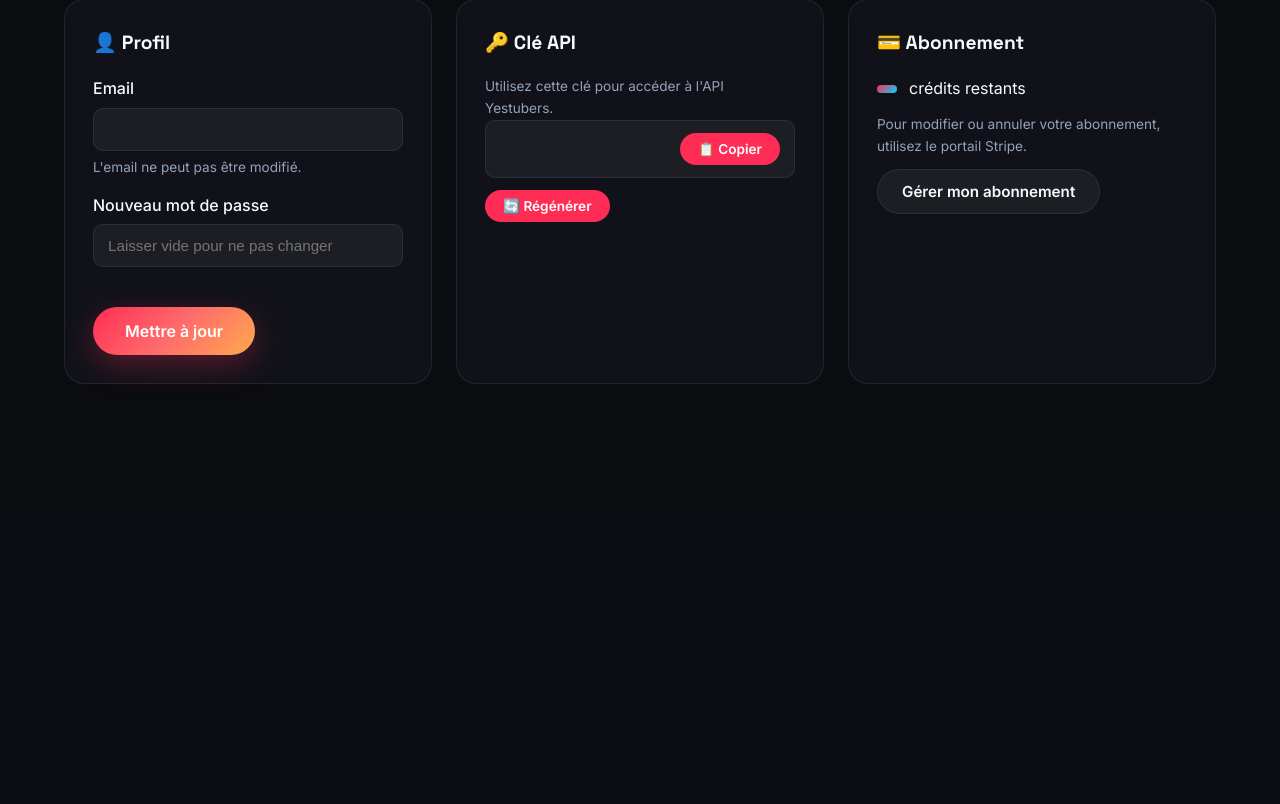
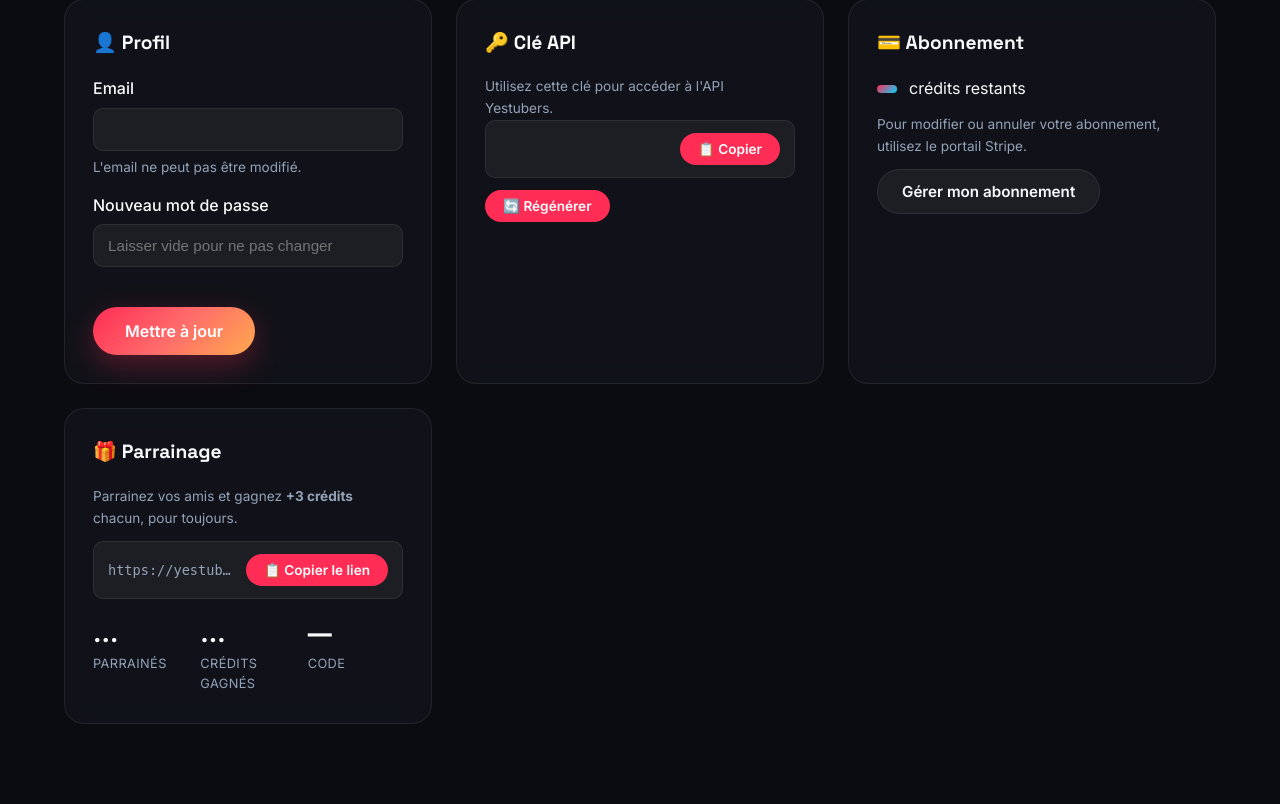
Before and after one commit to BlackBeardAI/YesTubers, a Python web app: template templates/settings.html in a window 1280 px wide. Shown: the part 293-1097 px from the top of the page. Before the commit the page ends 677 px from the top, so only its background shows below. Run offline with Jinja, Linux system fonts and the light colour scheme; the template is opened without the code that fills it, so the values that code supplies are empty.

Commit message:
feat(referral): dashboard stats, affiliate page, form ref field, db migration

```diff
--- a/templates/settings.html
+++ b/templates/settings.html
@@ -12,7 +12,7 @@
     <link rel="manifest" href="/static/manifest.json">
 
     <meta name="robots" content="noindex, nofollow">
-    <link rel="stylesheet" href="/static/css/style.css?v=10">
+    <link rel="stylesheet" href="/static/css/style.min.css?v=10">
     <link rel="preconnect" href="https://fonts.googleapis.com">
     <link rel="preconnect" href="https://fonts.gstatic.com" crossorigin>
     <link href="https://fonts.googleapis.com/css2?family=Inter:wght@400;500;600;700;800;900&family=Space+Grotesk:wght@500;700&display=swap" rel="stylesheet">
@@ -94,6 +94,30 @@
                     <button onclick="billingPortal()" class="btn-secondary" style="margin-top:12px;">Gérer mon abonnement</button>
                     {% endif %}
                 </div>
+
+                <!-- Referral -->
+                <div class="settings-card" id="referral-card">
+                    <h2>🎁 Parrainage</h2>
+                    <p class="hint">Parrainez vos amis et gagnez <strong>+3 crédits</strong> chacun, pour toujours.</p>
+                    <div class="api-key-box" style="margin-top:12px;">
+                        <code id="ref-link">https://yestubers.cloud/signup?ref={{ user.referral_code or '' }}</code>
+                        <button onclick="copyReferralLink()" class="btn-sm">📋 Copier le lien</button>
+                    </div>
+                    <div id="referral-stats" class="referral-stats" style="margin-top:16px; display:grid; grid-template-columns: repeat(3, 1fr); gap: 12px;">
+                        <div>
+                            <div class="stat-value" id="ref-count">…</div>
+                            <div class="stat-label">Parrainés</div>
+                        </div>
+                        <div>
+                            <div class="stat-value" id="ref-earned">…</div>
+                            <div class="stat-label">Crédits gagnés</div>
+                        </div>
+                        <div>
+                            <div class="stat-value" id="ref-code">{{ user.referral_code or '—' }}</div>
+                            <div class="stat-label">Code</div>
+                        </div>
+                    </div>
+                </div>
             </div>
         </div>
     </main>
@@ -131,6 +155,23 @@
         const data = await r.json();
         if (data.url) location.href = data.url;
     }
+    function copyReferralLink() {
+        const link = document.getElementById('ref-link').textContent;
+        navigator.clipboard.writeText(link).then(() => alert('Lien de parrainage copié'));
+    }
+    async function loadReferralStats() {
+        try {
+            const r = await fetch('/api/referral/stats');
+            const data = await r.json();
+            if (data.referral_code) {
+                document.getElementById('ref-code').textContent = data.referral_code;
+                document.getElementById('ref-link').textContent = data.referral_link;
+                document.getElementById('ref-count').textContent = data.referrals_count;
+                document.getElementById('ref-earned').textContent = '+' + data.earned_credits;
+            }
+        } catch(e) { console.error('referral stats', e); }
+    }
+    loadReferralStats();
     </script>
 
     <script id="nav-links-toggle-js">
--- a/templates/signup.html
+++ b/templates/signup.html
@@ -76,6 +76,7 @@
                 <p class="auth-sub">3 crédits gratuits par mois. Passez premium à partir de <strong>5.99€</strong>.</p>
             </div>
             <form id="signup-form">
+                <input type="hidden" name="ref" id="ref-field" value="" />
                 <label>Email</label>
                 <input type="email" name="email" required placeholder="vous@email.com" />
                 <label>Mot de passe</label>
@@ -127,6 +128,8 @@
         if (ref) {
             document.cookie = 'ref=' + encodeURIComponent(ref) + '; path=/; max-age=604800; SameSite=Lax';
             document.getElementById('referral-box').style.display = 'block';
+            const field = document.getElementById('ref-field');
+            if (field) field.value = ref;
         }
     })();
     </script>
```
Also changed, not shown: main.py (+18 -6 lines).
